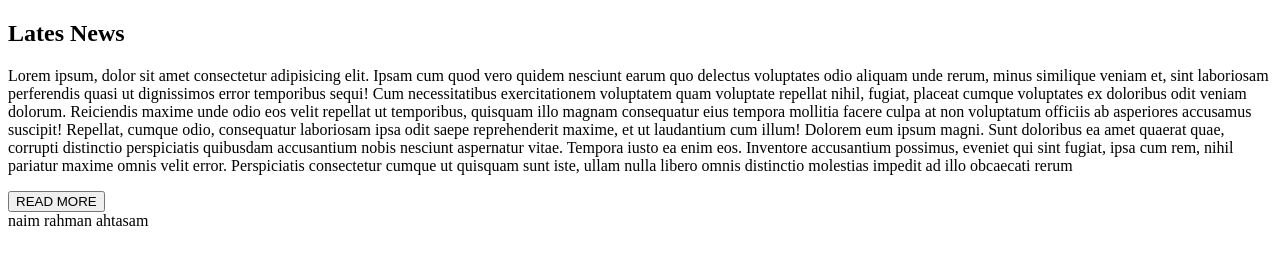
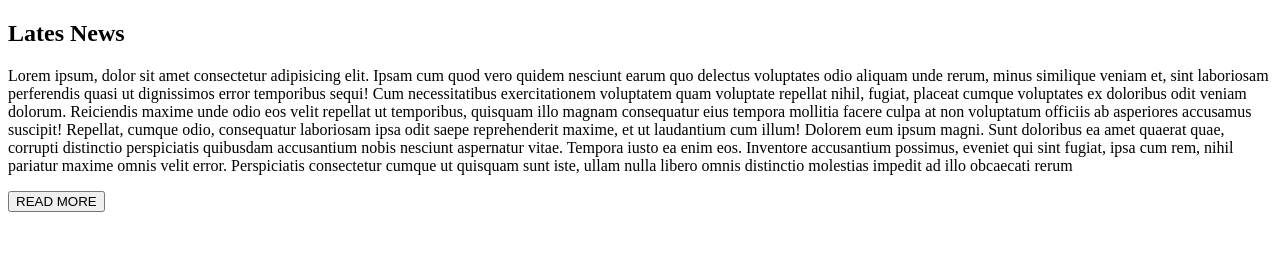
Before and after one commit to NAIM-RAHMAN-AHTASAM/ReadMore, a plain HTML site: page index.html in a window 1280 px wide. Drawn offline with Linux system fonts and the light colour scheme.

Commit message:
remove name

```diff
--- a/index.html
+++ b/index.html
@@ -22,7 +22,7 @@
        </div>
         <button>READ MORE</button>
     </section>
-    <section>naim rahman ahtasam</section>
+
 
 
     <script src="js/app.js"></script>
```
